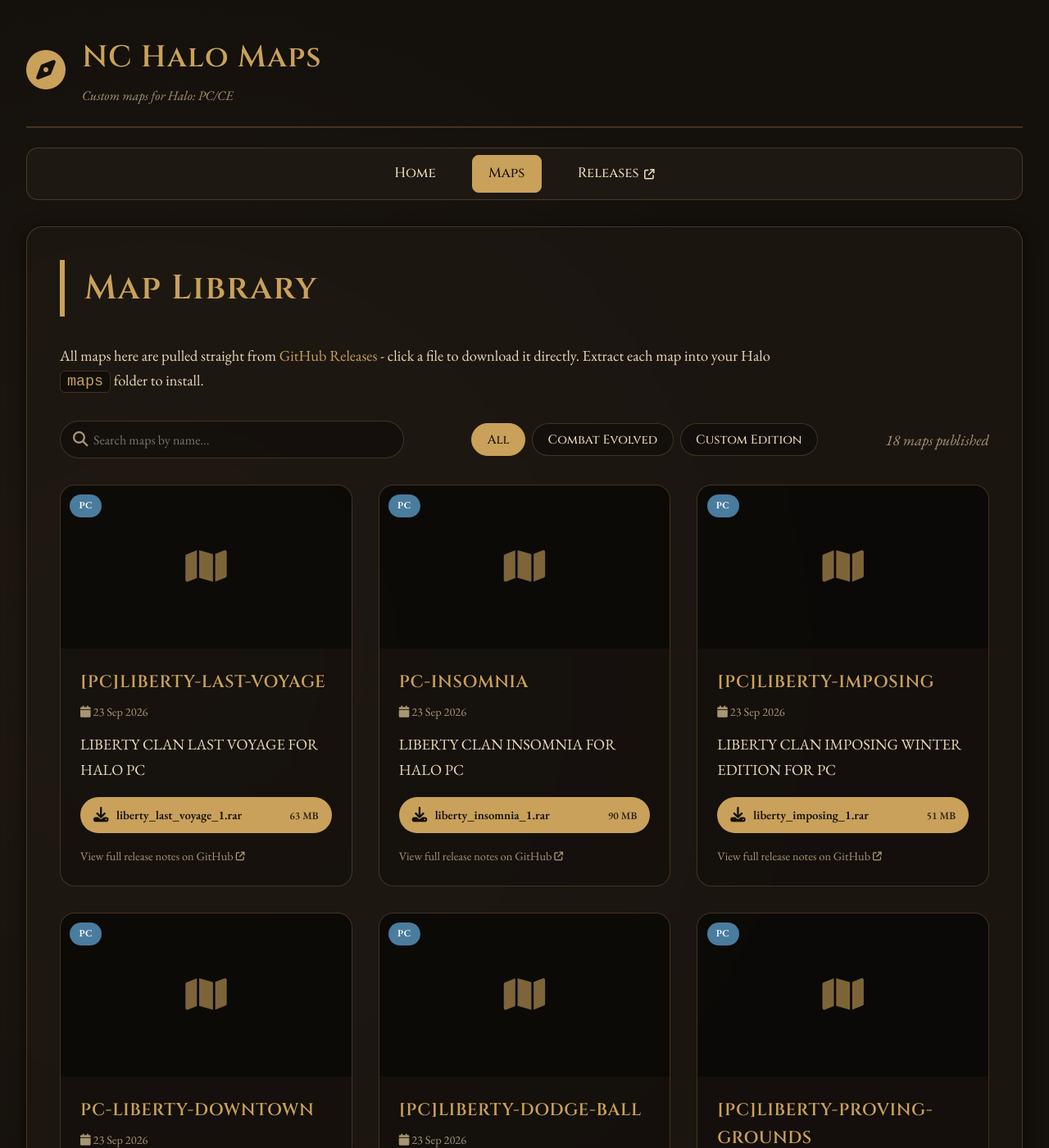
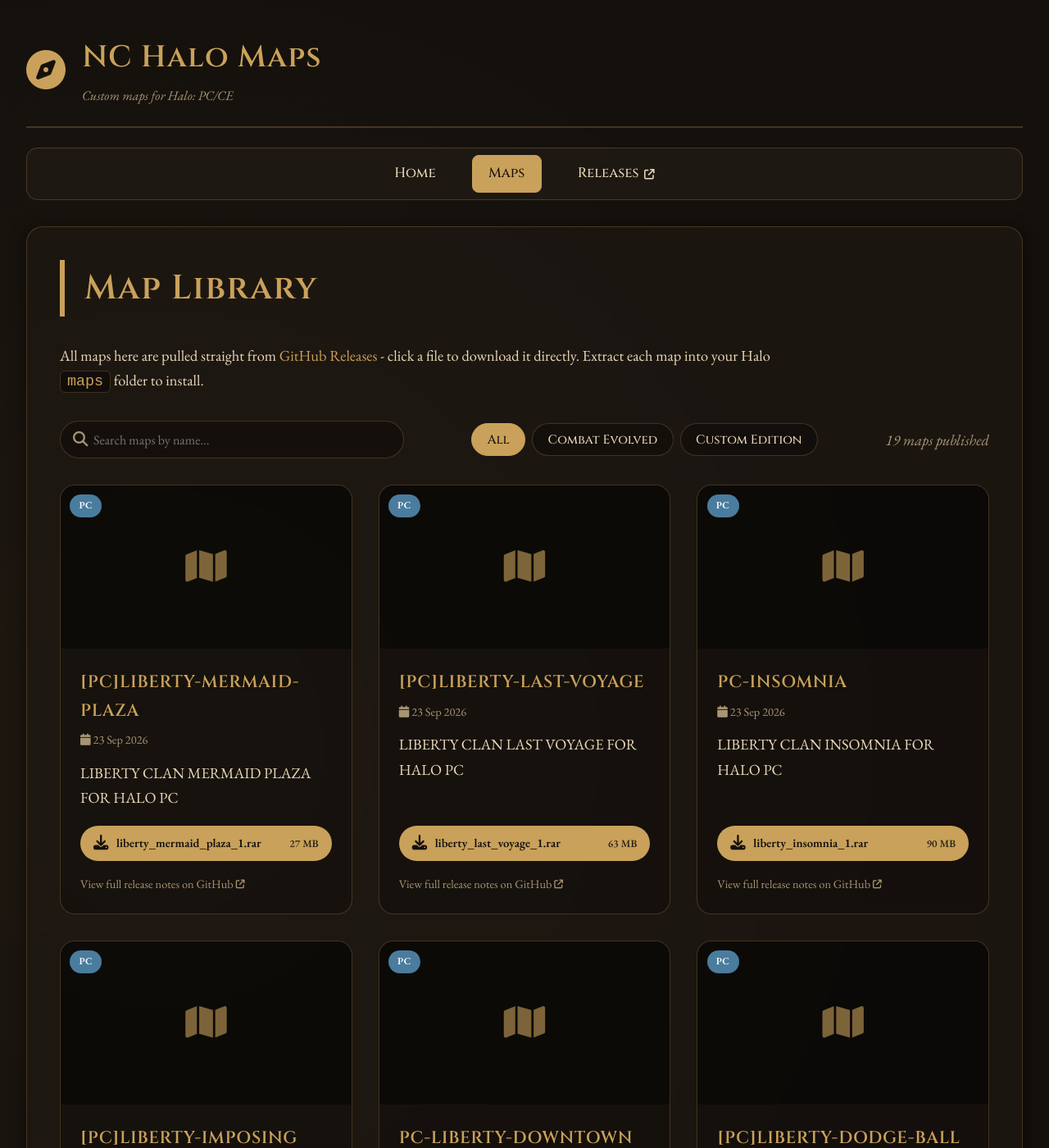
Before and after one commit to Chalwk/NC-Halo-Maps, a Jekyll site: the page built from maps.html, in a window 1280 px wide and 1400 px high. Shown: the whole window at 82% size. Built offline with Jekyll 4.4.1, drawn with Linux system fonts in a browser that asks for light colours.

Commit message:
chore: update releases data

```diff
--- a/_data/releases.json
+++ b/_data/releases.json
@@ -1,4 +1,27 @@
 [
+  {
+    "id": 394755723,
+    "tag": "PC-LIBERTY-MERMAID-PLAZA",
+    "name": "[PC]LIBERTY-MERMAID-PLAZA",
+    "body": "LIBERTY CLAN MERMAID PLAZA FOR HALO PC",
+    "prerelease": false,
+    "published_at": "2026-09-23T14:39:26Z",
+    "html_url": "https://github.com/nakedchick-code/NC-Halo-Maps/releases/tag/PC-LIBERTY-MERMAID-PLAZA",
+    "games": [
+      "PC"
+    ],
+    "thumbnail": null,
+    "assets": [
+      {
+        "name": "liberty_mermaid_plaza_1.rar",
+        "size": 28685573,
+        "size_human": "27 MB",
+        "download_count": 0,
+        "browser_download_url": "https://github.com/nakedchick-code/NC-Halo-Maps/releases/download/PC-LIBERTY-MERMAID-PLAZA/liberty_mermaid_plaza_1.rar",
+        "content_type": "application/x-compressed"
+      }
+    ]
+  },
   {
     "id": 394754539,
     "tag": "PC-LAST-VOYAGE",
```
